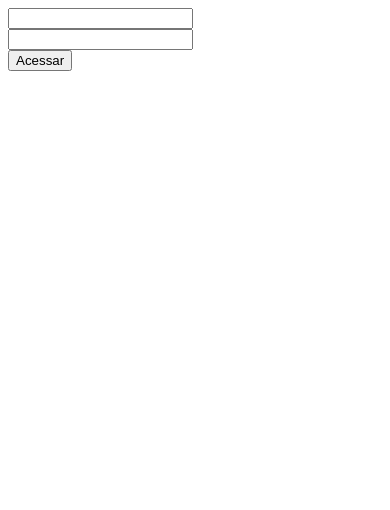
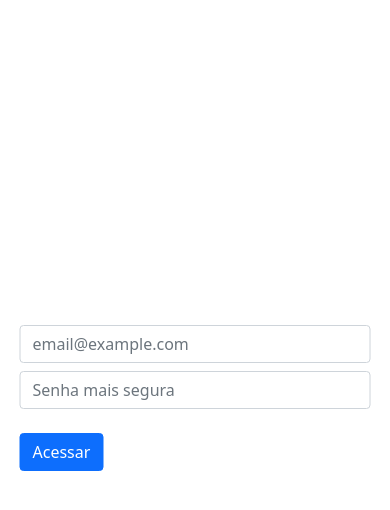
Before and after one commit to everton-r-franca/my-expensives, a React (Create React App) app in the folder client/: page / in a window 390 px wide. Shown: the top 510 px of the page. Built offline with nearby package versions, Linux system fonts and the light colour scheme.

Commit message:
beautifull login page

```diff
--- a/client/package.json
+++ b/client/package.json
@@ -3,12 +3,15 @@
 	"version": "0.1.0",
 	"private": true,
 	"dependencies": {
+		"@fortawesome/fontawesome-free": "^6.0.0",
 		"@testing-library/jest-dom": "^5.16.2",
 		"@testing-library/react": "^12.1.3",
 		"@testing-library/user-event": "^13.5.0",
 		"axios": "^0.26.0",
+		"bootstrap": "^5.1.3",
 		"react": "^17.0.2",
 		"react-dom": "^17.0.2",
+		"react-router-dom": "^6.2.1",
 		"react-scripts": "5.0.0",
 		"web-vitals": "^2.1.4"
 	},
--- a/client/src/index.js
+++ b/client/src/index.js
@@ -1,6 +1,8 @@
 import React from "react";
 import ReactDOM from "react-dom";
 import App from "./App";
+import "bootstrap/dist/css/bootstrap.min.css";
+import "@fortawesome/fontawesome-free/css/all.min.css";
 
 ReactDOM.render(
 	<React.StrictMode>
--- a/client/src/pages/login/Login.css
+++ b/client/src/pages/login/Login.css
@@ -0,0 +1,14 @@
+form.login-form {
+	min-width: 500px;
+	position: absolute;
+	text-align: center;
+	top: 50%;
+	left: 50%;
+	transform: translate(-50%, -50%);
+	text-align: left;
+}
+@media (max-width: 500px) {
+	form.login-form {
+		min-width: 90%;
+	}
+}
--- a/client/src/pages/login/Login.jsx
+++ b/client/src/pages/login/Login.jsx
@@ -1,6 +1,6 @@
 import React, { Component } from "react";
 import axios from "axios";
-
+import "./Login.css";
 export default class Login extends Component {
 	constructor(props) {
 		super(props);
@@ -16,23 +16,37 @@ export default class Login extends Component {
 
 	render() {
 		return (
-			<form>
+			<form className="login-form">
 				<input
 					type="text"
+					className="form-control"
 					value={this.state.email}
 					onChange={(e) => this.validEmail(e)}
+					placeholder="email@example.com"
 				/>
-				<div className="emailInfo">{this.state.emailInfo}</div>
+				<div className="text-left emailInfo mt-2 mb-2 text-muted">
+					{this.state.emailInfo}
+				</div>
 				<input
 					type="password"
+					className="form-control"
 					value={this.state.password}
 					onChange={(e) => this.validPassword(e)}
+					placeholder="Senha mais segura"
 				/>
-				<div className="passwordInfo">
+				<div className="text-left passwordInfo mt-2 mb-4 text-muted">
 					{this.state.passwordInfo}
 				</div>
-				<button onClick={(e) => this.submit(e)}>Acessar</button>
-				<div className="loginState">{this.state.loginState}</div>
+				<button
+					type="button"
+					class="btn btn-primary"
+					onClick={(e) => this.submit(e)}
+				>
+					Acessar
+				</button>
+				<div className="loginState mt-5">
+					{this.state.loginState}
+				</div>
 			</form>
 		);
 	}
```
Also changed, not shown: client/src/pages/dashboard/Dashboard.css (added), client/src/pages/dashboard/Dashboard.jsx (added), 1 other file (tests, documents, lock files or other folders).
